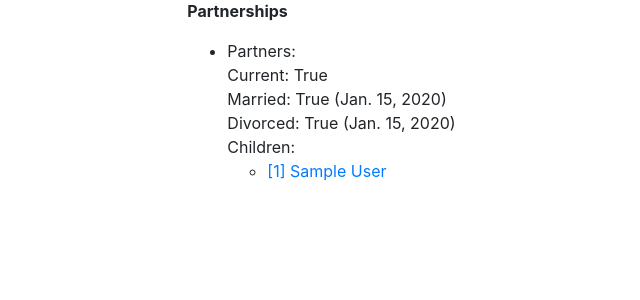
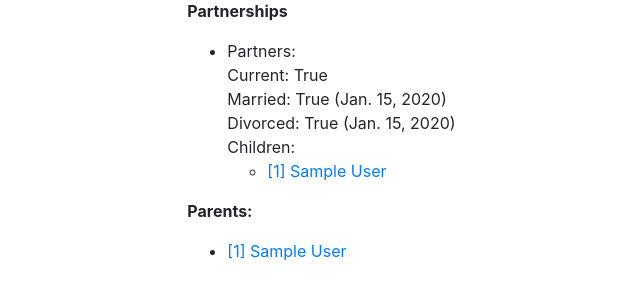
Before and after one commit to star4z/familytree, a Django app: page /webapp/person/1 in a window 1280 px wide. Shown: the part 299-599 px from the top of the page, without its empty margins (41-681 px from the left). Run offline with Django 3.2, Linux system fonts and the light colour scheme; tables that the repository leaves empty hold one stand-in row (values such as "Sample post"); some libraries are stand-ins or nearby versions.

Commit message:
Added parents to person page

```diff
--- a/familytree/webapp/templates/webapp/person_detail.html
+++ b/familytree/webapp/templates/webapp/person_detail.html
@@ -65,4 +65,12 @@
             </li>
         {% endfor %}
     </ul>
+    <p><strong>Parents:</strong></p>
+    <ul>
+        {% for partnership in person.parents %}
+            {% for parent in partnership.partners %}
+                <li><a href="{{ parent.get_absolute_url }}">{{ parent.legal_name }}</a></li>
+            {% endfor %}
+        {% endfor %}
+    </ul>
 {% endblock %}
```
